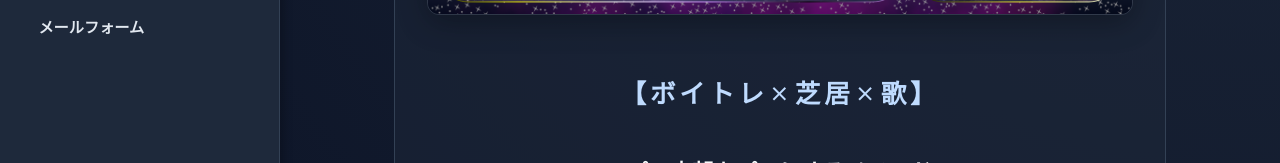
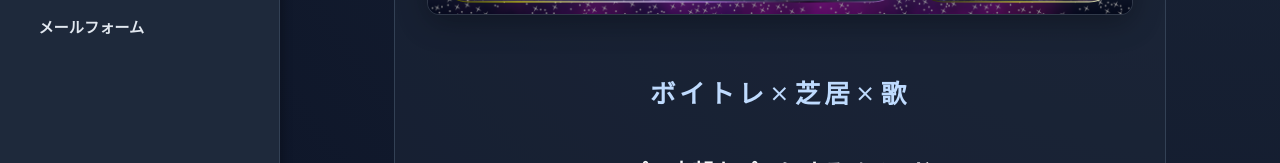
Before and after one commit to kaminagi-takuna/-, a React (Vite) app: page / in a window 1280 px wide. Both pictures are taken after a click on the item "依頼詳細". Shown: the part 622-785 px from the top of the page. Built offline with nearby package versions, Linux system fonts and the light colour scheme.

Commit message:
Remove brackets from section title

```diff
--- a/src/App.jsx
+++ b/src/App.jsx
@@ -238,7 +238,7 @@ function App() {
                 style={{ maxWidth: '100%', borderRadius: '12px', marginBottom: '3rem', border: '1px solid rgba(255,255,255,0.1)', boxShadow: '0 8px 30px rgba(0,0,0,0.3)' }}
               />
               <h3 style={{ color: 'var(--accent)', fontSize: '1.6rem', marginBottom: '2rem', letterSpacing: '0.15em', fontWeight: '800' }}>
-                【ボイトレ×芝居×歌】
+                ボイトレ×芝居×歌
               </h3>
               <p style={{ fontSize: '1.3rem', lineHeight: '2.5', fontWeight: '600', color: 'var(--text-primary)', letterSpacing: '0.05em' }}>
                 プロ志望をプロにする<br className="sp-only" />メソッド<br />
```
